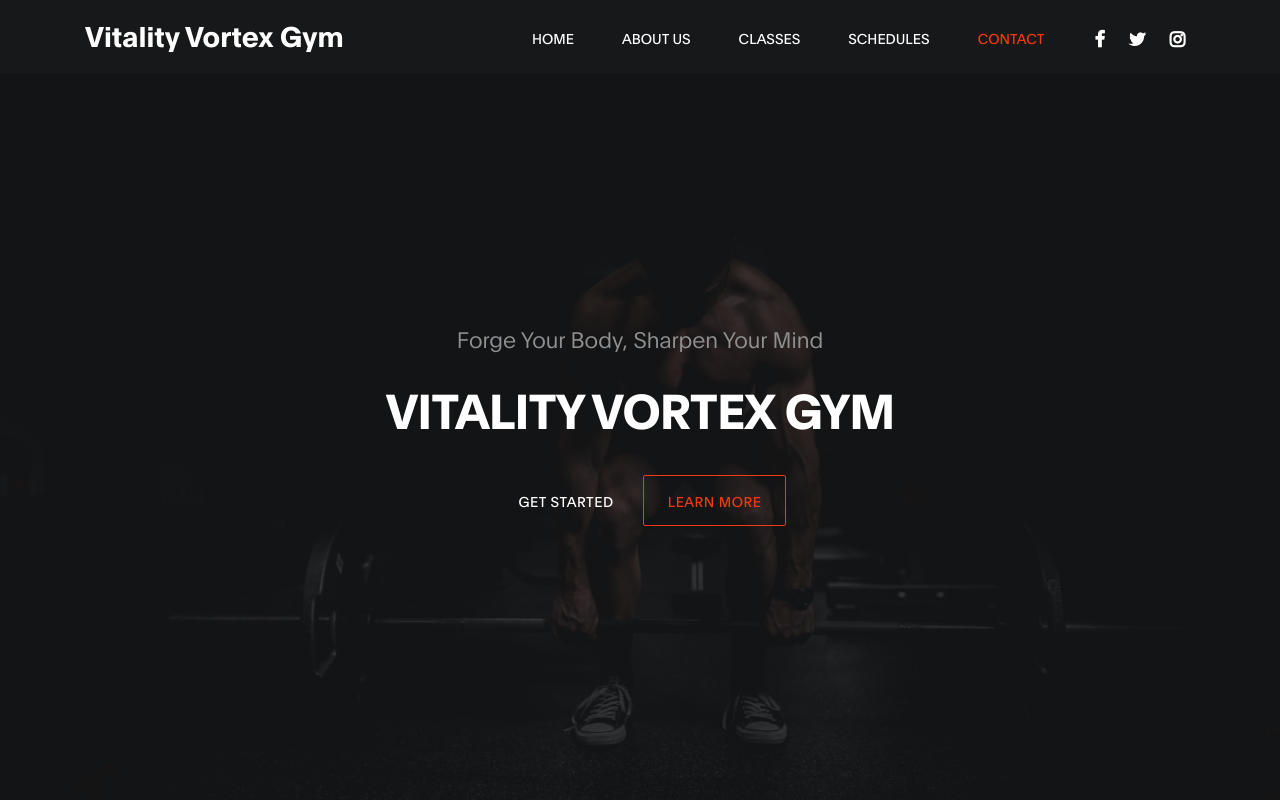
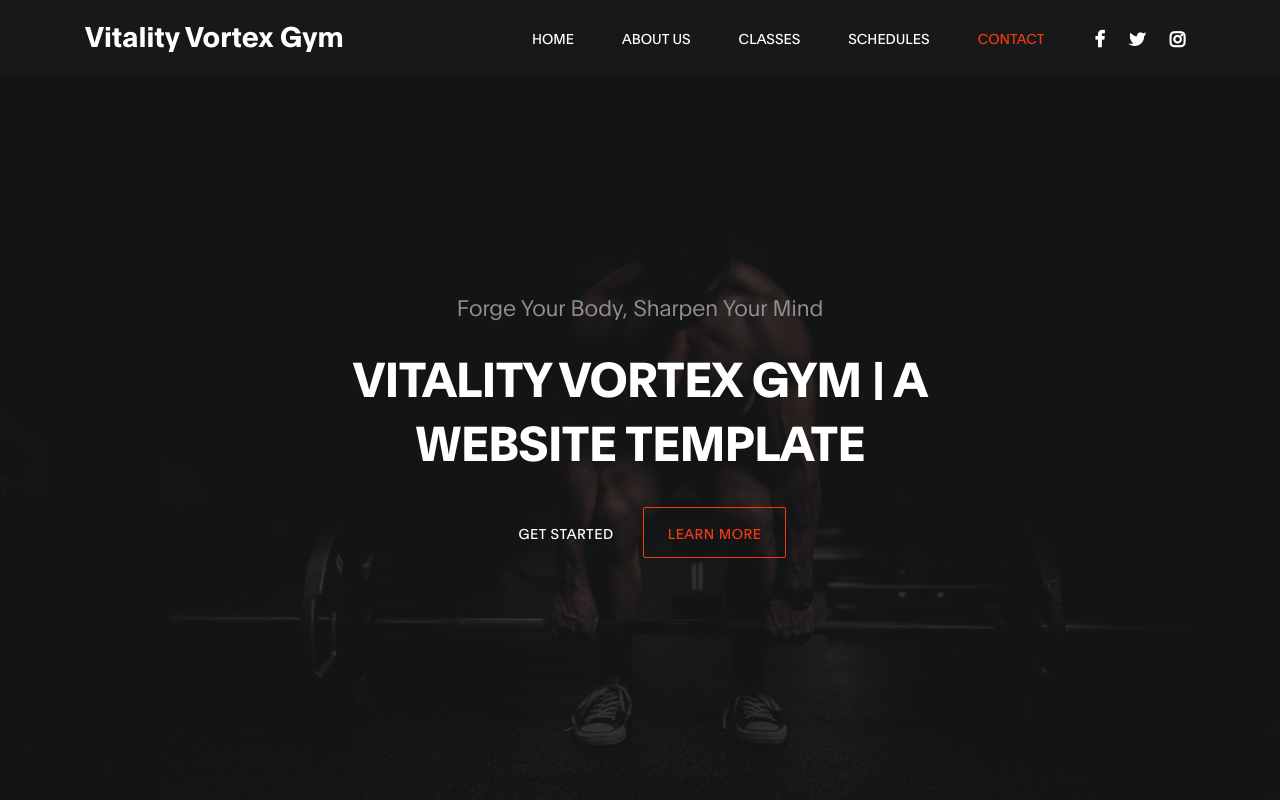
Before and after one commit to JohnDev19/Vitality-Vortex-Template, a plain HTML site: page index.html in a window 1280 px wide. Shown: the top 800 px of the page. Drawn offline with Linux system fonts and the light colour scheme.

Commit message:
Update index.html

```diff
--- a/index.html
+++ b/index.html
@@ -2,7 +2,7 @@
 <html lang="en">
 <head>
 
-     <title>Vitality Vortex HTML Template</title>
+     <title>Vitality Vortex | Website Template</title>
 
      <meta charset="UTF-8">
      <meta http-equiv="X-UA-Compatible" content="IE=Edge">
@@ -79,7 +79,7 @@
 
                                     <h6 data-aos="fade-up" data-aos-delay="300">Forge Your Body, Sharpen Your Mind</h6>
 
-                                    <h1 class="text-white" data-aos="fade-up" data-aos-delay="500">Vitality Vortex Gym</h1>
+                                    <h1 class="text-white" data-aos="fade-up" data-aos-delay="500">Vitality Vortex Gym | a Website Template</h1>
 
                                     <a href="#feature" class="btn custom-btn mt-3" data-aos="fade-up" data-aos-delay="600">Get started</a>
 
```
